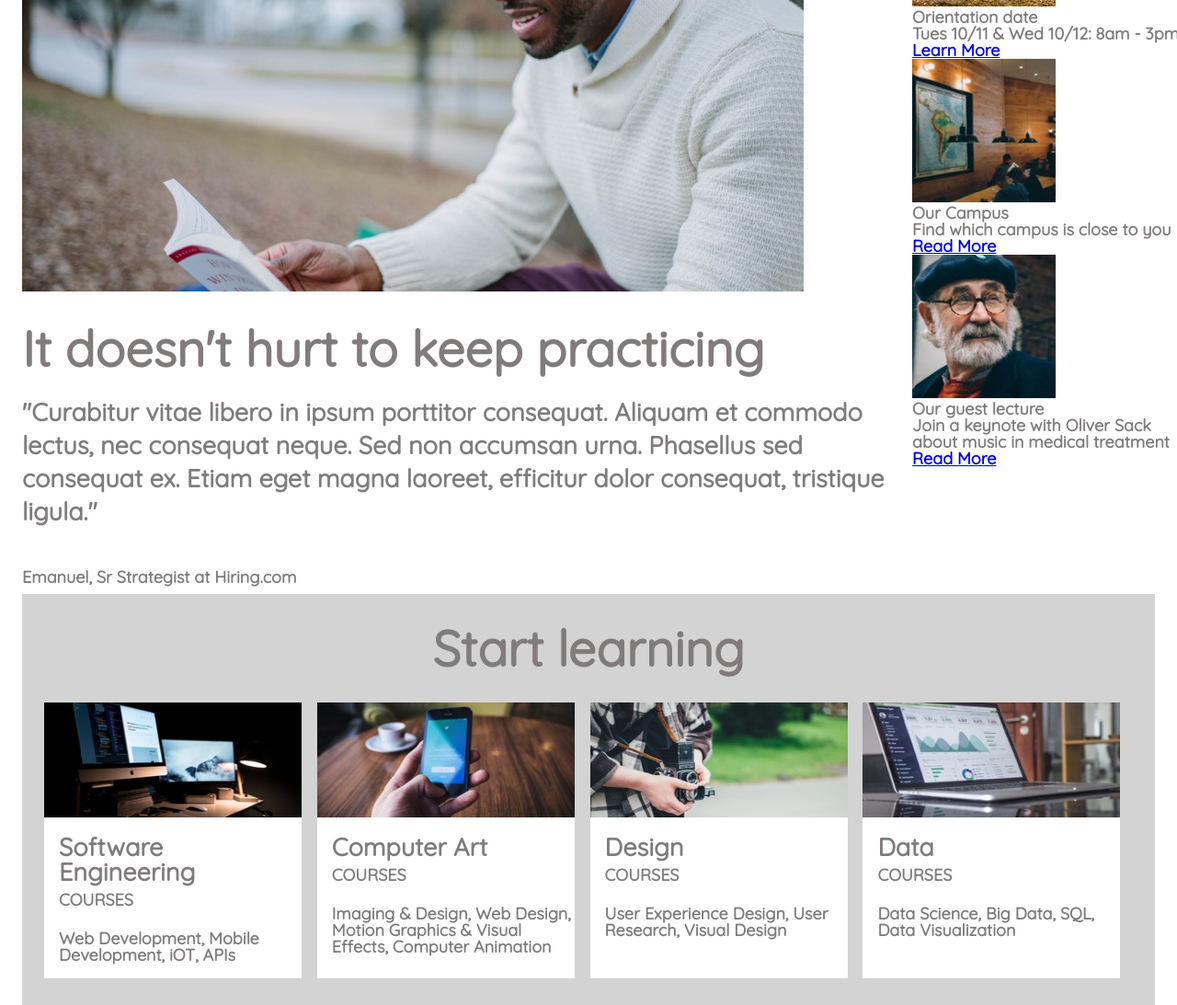
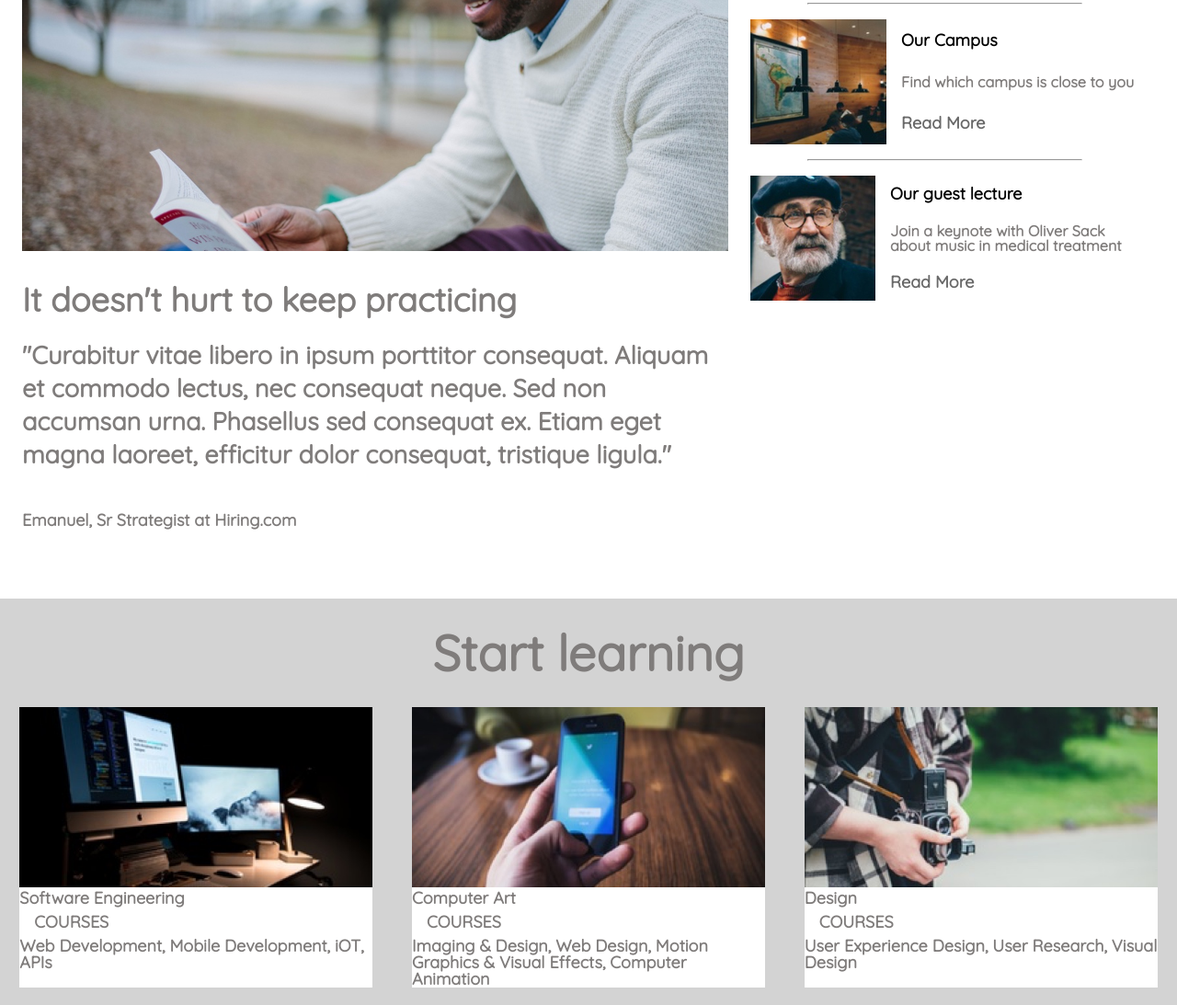
Before and after one commit to abrown4123/Colmar, a plain HTML site: page index.html in a window 1280 px wide. Shown: the part 909-2002 px from the top of the page at 92% size. Drawn offline with Linux system fonts and the light colour scheme.

Commit message:
Solving style issues

```diff
--- a/index.html
+++ b/index.html
@@ -51,59 +51,67 @@
         <div class="midside">
           <div class="sideWords">
             <img src='./resources/images/information-orientation.jpg'>
+            <div class = "sideText">
               <h3>Orientation date</h3>
               <p>Tues 10/11 &amp; Wed 10/12: 8am - 3pm</p>
               <a href=#>Learn More</a>
             </div>
+          </div>
+          <hr>
           <div class="sideWords">
             <img src='./resources/images/information-campus.jpg'>
+            <div class = "sideText">
                 <h3>Our Campus</h3>
                 <p>Find which campus is close to you</p>
                 <a href=#>Read More</a>
             </div>
+          </div>
+          <hr>
           <div class="sideWords">
             <img src='./resources/images/information-guest-lecture.jpg'>
+            <div class = "sideText">
                 <h3>Our guest lecture</h3>
                 <p>Join a keynote with Oliver Sack about music in medical treatment</p>
                 <a href=#>Read More</a>
             </div>
           </div>
         </div>
+      </div>
 
       <div class="courses">
         <h3>Start learning</h3>
-          <div class="coursecontainer">
-            <div id='software'>
+          <div id="coursecontainer">
+            <div class='class'>
               <img id='softwarePic' src='./resources/images/course-software.jpg'>
               <h4>Software Engineering</h4>
               <p class='title'>COURSES</p>
               <p>Web Development, Mobile Development, iOT, APIs</p>
             </div>
-            <div id='computer'>
+            <div class='class'>
               <img id='computerPic' src='./resources/images/course-computer-art.jpg'>
               <h4>Computer Art</h4>
               <p class='title'>COURSES</p>
               <p>Imaging &amp; Design, Web Design, Motion Graphics &amp; Visual Effects, Computer Animation</p>
             </div>
-            <div id='design'>
+            <div class='class'>
               <img id='designPic'src='./resources/images/course-design.jpg'>
               <h4>Design</h4>
               <p class='title'>COURSES</p>
               <p>User Experience Design, User Research, Visual Design</p>
             </div>
-            <div id='data'>
+            <div class='class'>
               <img id='dataPic' src='./resources/images/course-data.jpg'>
               <h4>Data</h4>
               <p class='title'>COURSES</p>
               <p>Data Science, Big Data, SQL, Data Visualization</p>
             </div>
-            <div id='business'>
+            <div class='class'>
               <img id='businessPic' src='./resources/images/course-business.jpg'>
               <h4>Business</h4>
               <p class='title'>COURSES</p>
               <p>Product Development, Business Development, Startup</p>
             </div>
-            <div id='marketing'>
+            <div class='class'>
               <img id='marketingPic' src='./resources/images/course-marketing.jpg'>
               <h4>Marketing</h4>
               <p class='title'>COURSES</p>
@@ -111,7 +119,6 @@
             </div>
           </div>
         </div>
-
         <div class="thesis">
           <!-- <div class="thesiscontainer"> -->
             <h3>Thesis exhibit</h3>
--- a/resources/css/style.css
+++ b/resources/css/style.css
@@ -118,47 +118,89 @@ nav .main {
 
 .midsection {
   display: flex;
-  /*height: 600px;*/
   margin-top: 32px;
   margin-left: 24px;
   width: 100%;
+  height: 800px;
 }
-/*.midmain {width: 60%;
-}*/
-/*.midmain img {padding-right: 24px;
 
-}*/
-.midmain h2 {font-size: 3rem;
+.midmain {
+  width: 60%;
+  padding-right: 24px;
+}
+
+.midmain h2 {
+    font-size: 2rem;
     margin-top: 32px;
     margin-bottom: 24px;
 }
-.midmain img {width: 90%;
+
+.midmain img {
+    width: 100%;
 }
-.midmain p {line-height: 2rem;
+
+.midmain p {
+    line-height: 2rem;
     font-size: 1.5rem;
 
 }
-.midmain {
-  width: 100%;
-  padding-right: 24px;
+.sideWords {
+    display: flex;
+    height: 17%;
+    margin: 16px 0;
 }
-.sidewords {display: flex;
-            height: 150px;
+
+.sideWords:first-child {
+    margin-top: 0;
 }
-.midside {width: 423px;
-          display: block;
+
+hr {
+    width: 70%;
 }
-.midside img {width: 50%;
+
+.midside {
+    width: 423px;
 }
-#testimony {margin-top: 2rem;
+.midside img {
+    width: 35%;
+    display: flex;
+}
+
+.sideText{
+    display: flex;
+    flex-direction: column;
+    align-content: center;
+    justify-content: space-around;
+    margin-left: 16px;
+}
+
+.sideText h3 {
+    color: black;
+}
+
+.sideText p {
+    font-size: .9rem;
+}
+
+.sideText a {
+    text-decoration: none;
+    color: dimgrey;
+}
+
+.sideText a:hover{
+    text-decoration: underline;
+}
+
+#testimony {
+    margin-top: 2rem;
     font-size: 1rem;
-
 }
-.courses {margin: 0 auto;
+.courses {
     align-self: center;
     background-color: lightgray;
     text-align: center;
 }
+
 .courses h3,
 .thesis h3 {
              font-size: 3rem;
@@ -166,27 +208,21 @@ nav .main {
              padding-top: 32px;
              margin-bottom: 32px;
 }
-.coursecontainer {
-  width: 95%;
+#coursecontainer {
+  width: 100%;
   display: flex;
-  justify-content: space-between;
+  justify-content: space-around;
   flex-wrap: wrap;
-  margin-left: 24px;
 }
 
-#software,
-#computer,
-#design,
-#data,
-#business,
-#marketing  {
-width: 280px;
-height: 300px;
+.class  {
+width: 30%;
 margin-bottom: 32px;
 /*margin-left: 16px;*/
 background-color: white;
 text-align: left;
 }
+
 .coursecontainer h4,
 .thesis h4 {
 font-size: 1.5rem;
@@ -194,18 +230,17 @@ font-weight: bold;
 margin-top: 16px;
 margin-left: 16px;
 }
+
 #softwarePic,
 #computerPic,
 #designPic,
 #dataPic,
 #businessPic,
 #marketingPic  {
-height: 125px;
-width: 280px;
+height: auto;
+width: 100%;
 }
-#design img {
 
-}
 p.title {
 padding-top: 8px;
 padding-bottom: 8px;
@@ -215,12 +250,7 @@ padding-left: 16px;
 padding-bottom: 24px;
 padding-left: 16px;
 }
-.thesis,
-.courses {
-  margin: 0 24px;
-  align-self: center;
-  /*text-align: center;*/
-}
+
 .thesis h3 {text-align: center;
 
 }
@@ -229,7 +259,7 @@ padding-left: 16px;
 }
 .mainvideo{
 /*padding-bottom: 25%;*/
-height: 0;
+height: auto;
 width: 65%;
 margin: 0 auto;
 }
```
Lines whose indentation alone changed are shown as unchanged.
